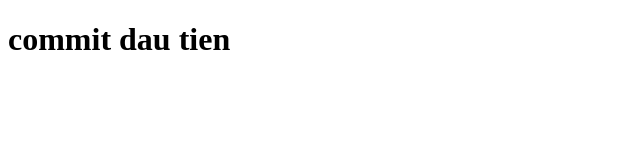
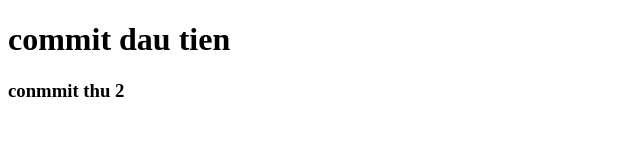
Before and after one commit to nguyenvansy31/Vga_Lg, a plain HTML site: page index.html in a window 1280 px wide. Shown: the whole page, without its empty margins (0-640 px from the left). Drawn offline with Linux system fonts and the light colour scheme.

Commit message:
chuc nang thu 2

```diff
--- a/index.html
+++ b/index.html
@@ -7,5 +7,6 @@
 </head>
 <body>
    <h1>  commit dau tien</h1>
+   <h3> conmmit thu 2</h3>
 </body>
 </html>
```
